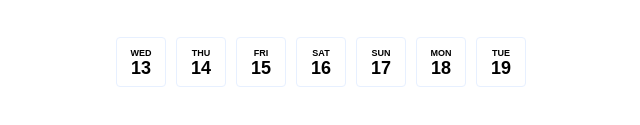
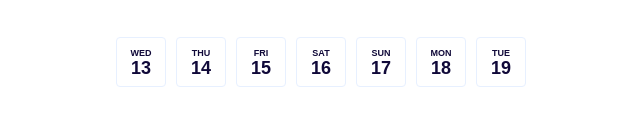
Before and after one commit to dev-tests-repo/cinema, a website with bundled scripts: page index.html in a window 1280 px wide. Shown: the part 343-468 px from the top of the page, 319-959 px from the left. Built offline with nearby package versions, Linux system fonts and the light colour scheme.

Commit message:
fix: button text color

```diff
--- a/assets/scss/components/date-selector.scss
+++ b/assets/scss/components/date-selector.scss
@@ -15,6 +15,7 @@
     height: 50px;
     border: 1px solid $color-zumthor;
     border-radius: 4px;
+    color: $color-violet;
     transition: background-color 0.2s ease, color 0.2s ease,
       border-color 0.2s ease;
 
```
Also changed, not shown: assets/css/index.css.
